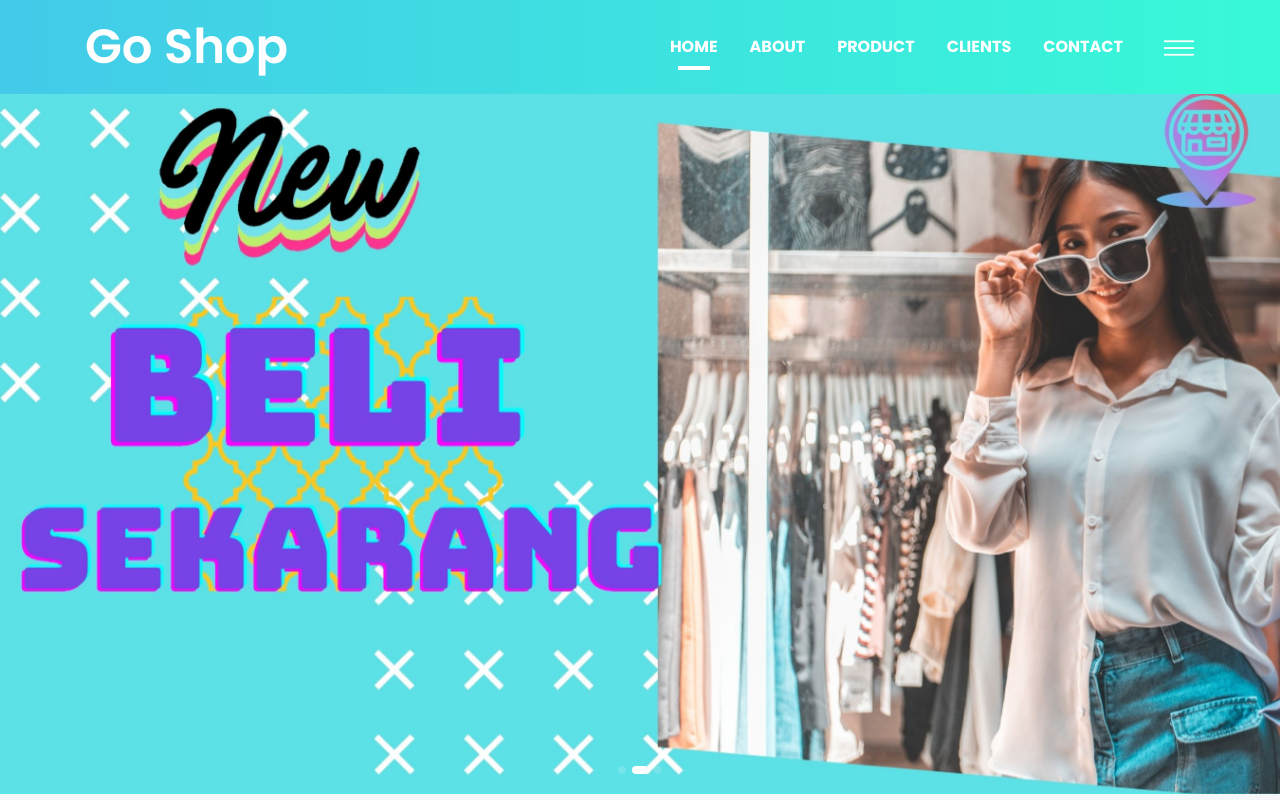
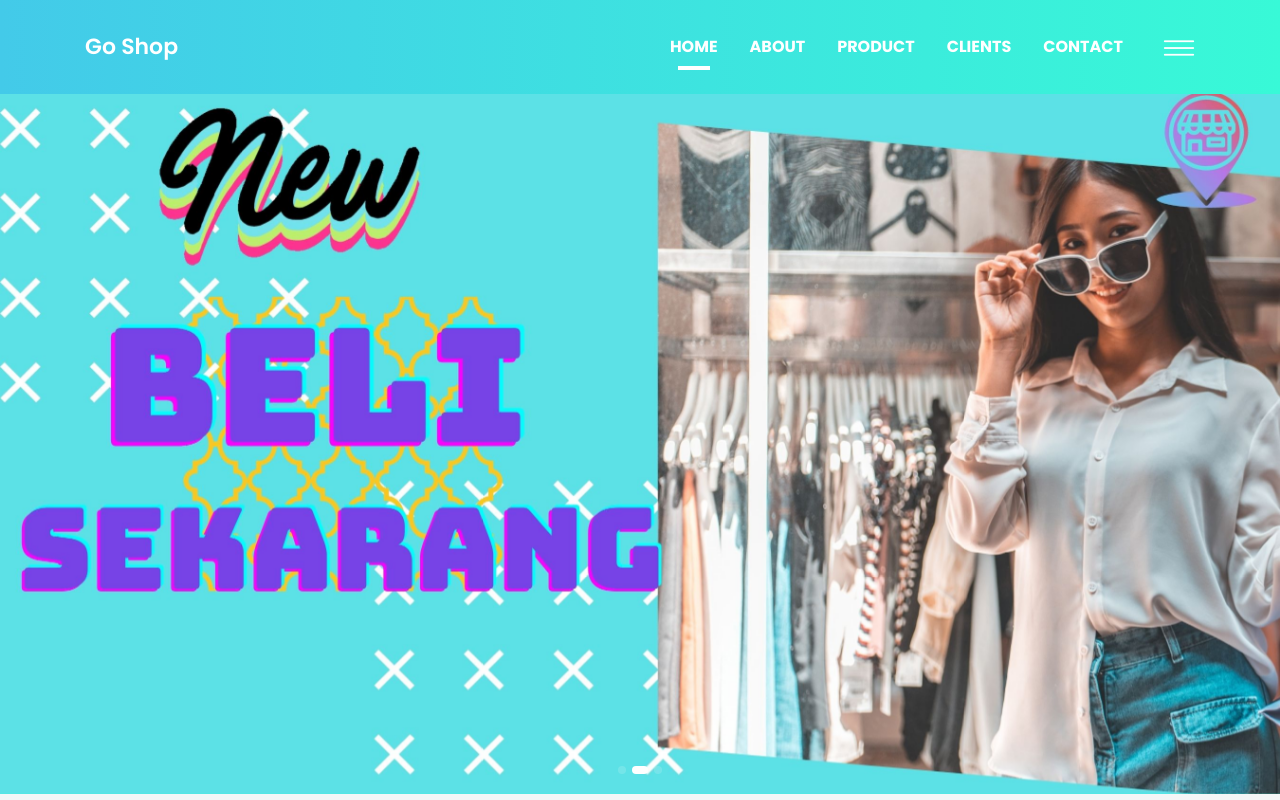
Before and after one commit to Ridho2212/UASCC, a plain HTML site: page index.html in a window 1280 px wide. Shown: the top 800 px of the page. Drawn offline with Linux system fonts and the light colour scheme; files whose address does not match are found by name.

Commit message:
change name navbar

```diff
--- a/index.html
+++ b/index.html
@@ -71,7 +71,7 @@
                     <div class="col-lg-12">
                         <nav class="navbar navbar-expand-lg">
                             <a class="navbar-brand" href="#">
-                                <h1 class="text-white text-capitalize"> Go Shop </h1>
+                                <h4 class="text-white text-capitalize"> Go Shop </h4>
                                 <!-- <img src="assets/images/logo.png" alt="Logo"> -->
                             </a>
 
```
